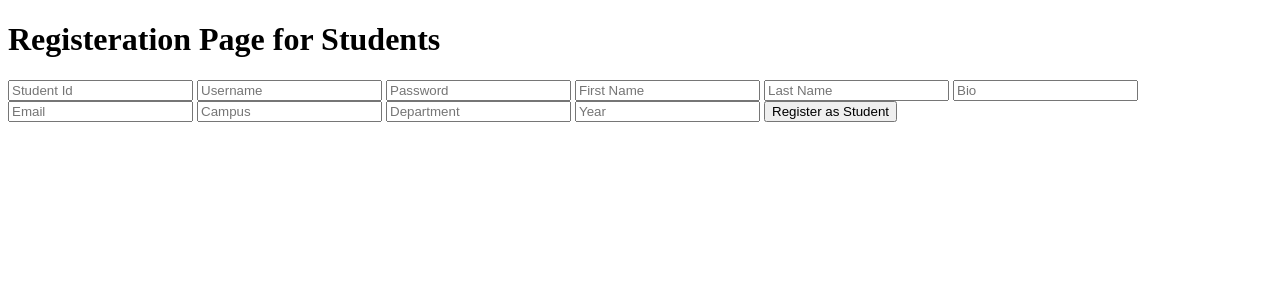
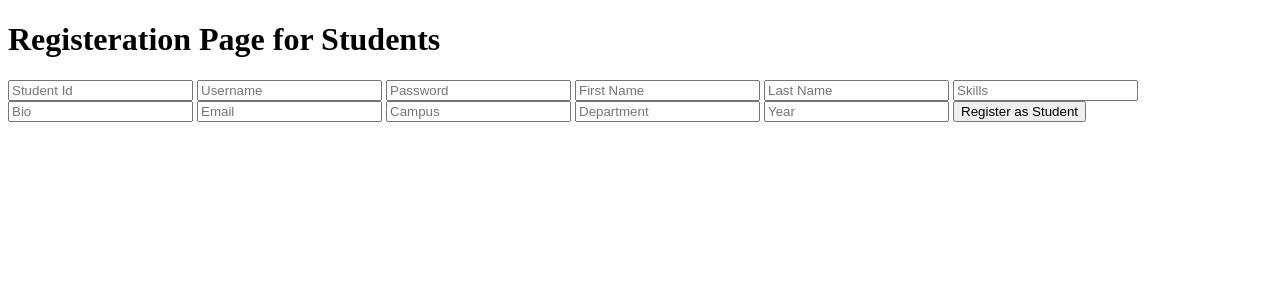
Before and after one commit to Sharo-11/Authentication-System-Flask, a Flask app: page /register/student in a window 1280 px wide. Shown: the top 300 px of the page. Run offline with Flask 3, Linux system fonts and the light colour scheme; parts of the project's set-up code (start-up, migrations or seed data) failed here and were passed over.

Commit message:
Added skills column in student table

```diff
--- a/models.py
+++ b/models.py
@@ -11,6 +11,7 @@ class Student(db.Model, UserMixin):
     st_password = db.Column(db.String(80), nullable = False)
     first_name = db.Column(db.String(50), nullable=False)
     last_name = db.Column(db.String(50), nullable=False)
+    st_skills = db.Column(db.String(500), nullable=False)
     st_bio = db.Column(db.String(500), nullable = False)
     st_email = db.Column(db.String(100), unique=True, nullable=False)
     st_campus = db.Column(db.String(100), nullable=False)
@@ -45,6 +46,7 @@ class RegisterStudent(FlaskForm):
     st_password = PasswordField('Password', validators=[InputRequired(), Length(min=2, max=20)], render_kw={"placeholder": "Password"})
     first_name = StringField('First Name', validators=[InputRequired(), Length(min=2, max=50)], render_kw={"placeholder": "First Name"})
     last_name = StringField('Last Name', validators=[InputRequired(), Length(min=2, max=50)], render_kw={"placeholder": "Last Name"})
+    st_skills = StringField('Skills', validators=[InputRequired(), Length(min=2, max=500)], render_kw={"placeholder": "Skills"})
     st_bio = StringField("Bio", validators=[InputRequired(), Length(min=2, max=500)], render_kw={"placeholder": "Bio"})
     st_email = StringField('Email', validators=[InputRequired(), Email(), Length(min=2, max=100)], render_kw={"placeholder": "Email"})
     st_campus = StringField('Campus', validators=[InputRequired(), Length(min=2, max=100)], render_kw={"placeholder": "Campus"})
--- a/routes.py
+++ b/routes.py
@@ -70,6 +70,7 @@ def setup_routes(app: Flask):
                 st_password=hashed_password,
                 first_name=form.first_name.data,
                 last_name=form.last_name.data,
+                st_skills=form.st_skills.data,
                 st_bio=form.st_bio.data,
                 st_email=form.st_email.data,
                 st_campus=form.st_campus.data,
--- a/templates/register_student.html
+++ b/templates/register_student.html
@@ -15,6 +15,7 @@
         {{form.st_password}}
         {{form.first_name}}
         {{form.last_name}}
+        {{form.st_skills}}
         {{form.st_bio}}
         {{form.st_email}}
         {{form.st_campus}}
```
Also changed, not shown: instance/database.db.
